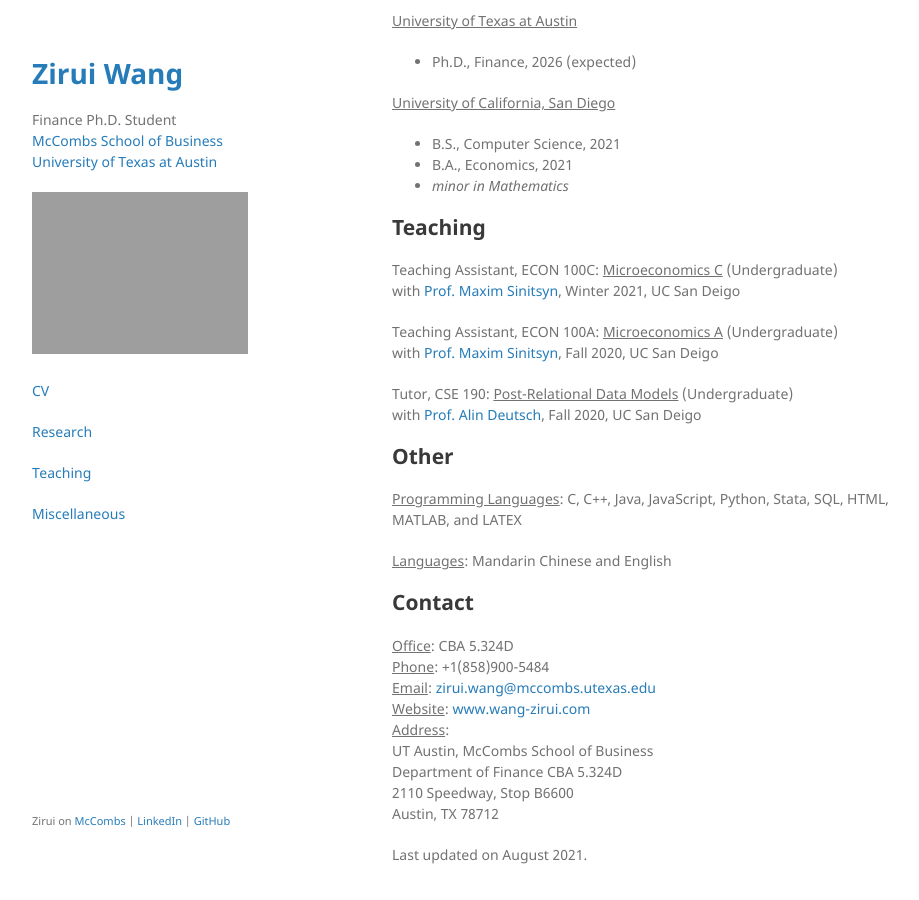
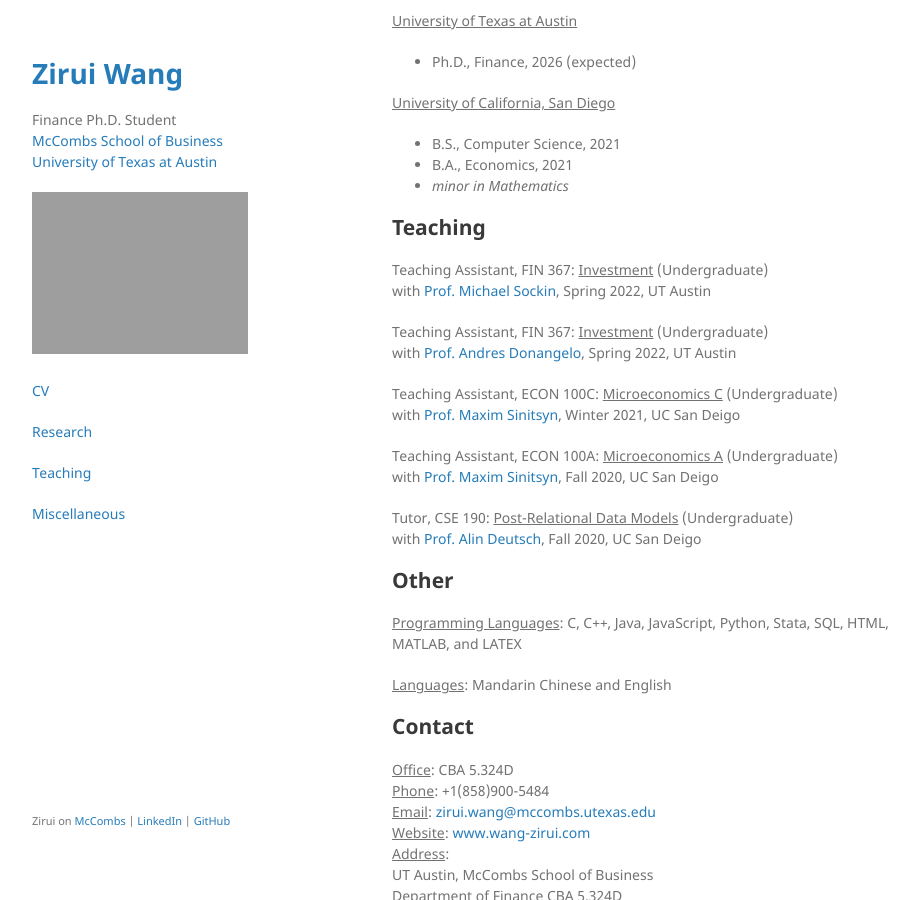
Before and after one commit to HarrisonZiruiWang/HarrisonZiruiWang.github.io, a Jekyll site: the page built from index.md, in a window 1280 px wide and 900 px high, scrolled down 363 px. Shown: the whole window, without its empty margins (178-1097 px from the left). Built offline with Jekyll 4.4.1, drawn with Linux system fonts in a browser that asks for light colours; our own code applies the rules of GitHub Pages for plain Markdown files.

Commit message:
Update index.md

```diff
--- a/index.md
+++ b/index.md
@@ -33,6 +33,11 @@
   - _minor in Mathematics_
 
 ## Teaching
+Teaching Assistant, FIN 367: <ins>Investment</ins> (Undergraduate)
+with <a href="https://sites.google.com/site/michaelsockin/" target="_blank">Prof. Michael Sockin</a>, Spring 2022, UT Austin
+
+Teaching Assistant, FIN 367: <ins>Investment</ins> (Undergraduate)
+with <a href="https://www.mccombs.utexas.edu/faculty-and-research/faculty-directory/andres-donangelo/" target="_blank">Prof. Andres Donangelo</a>, Spring 2022, UT Austin
 
 Teaching Assistant, ECON 100C: <ins>Microeconomics C</ins> (Undergraduate)
 with <a href="https://econweb.ucsd.edu/~msinitsyn/sinitsyn.htm" target="_blank">Prof. Maxim Sinitsyn</a>, Winter 2021, UC San Deigo
```
